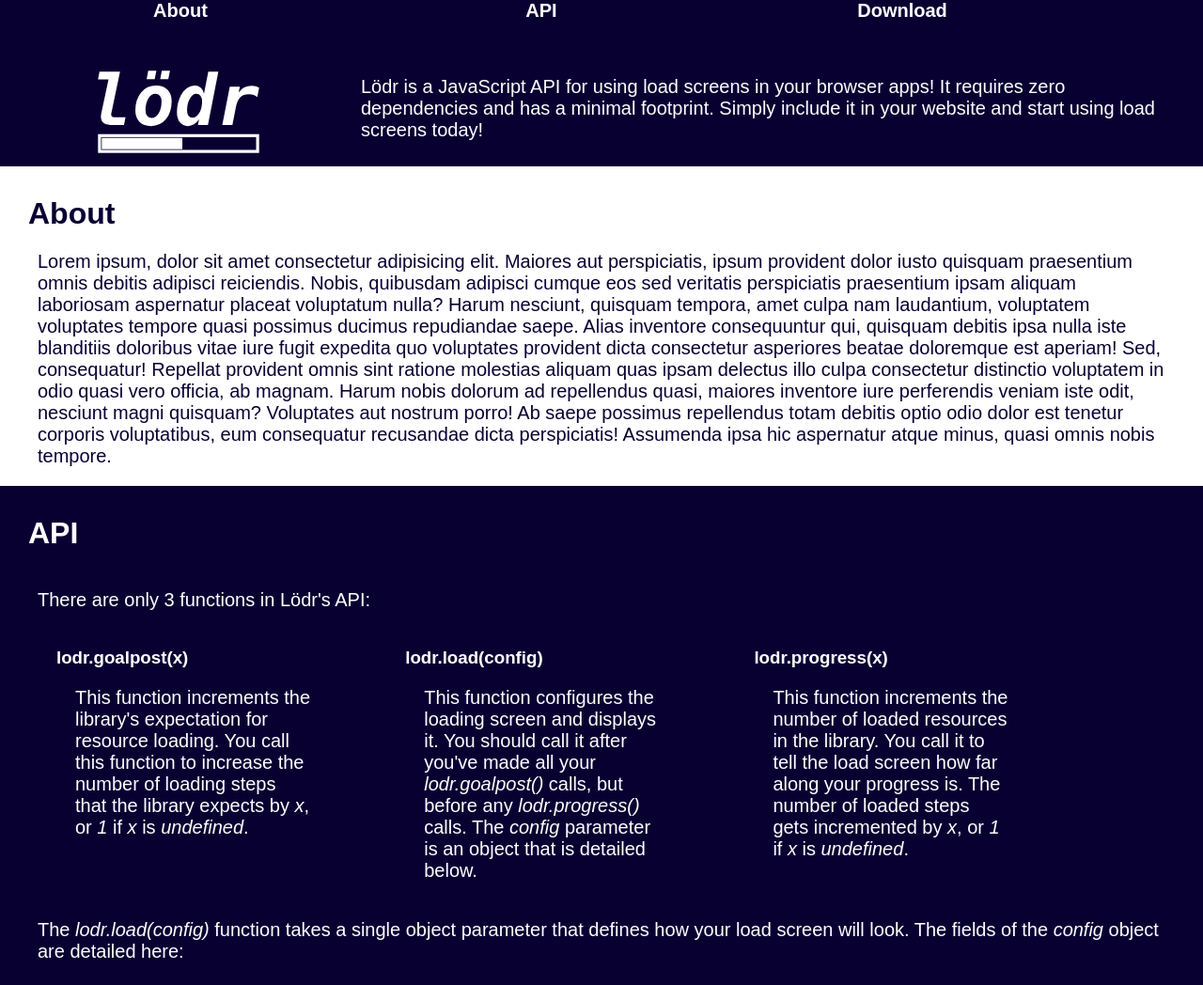
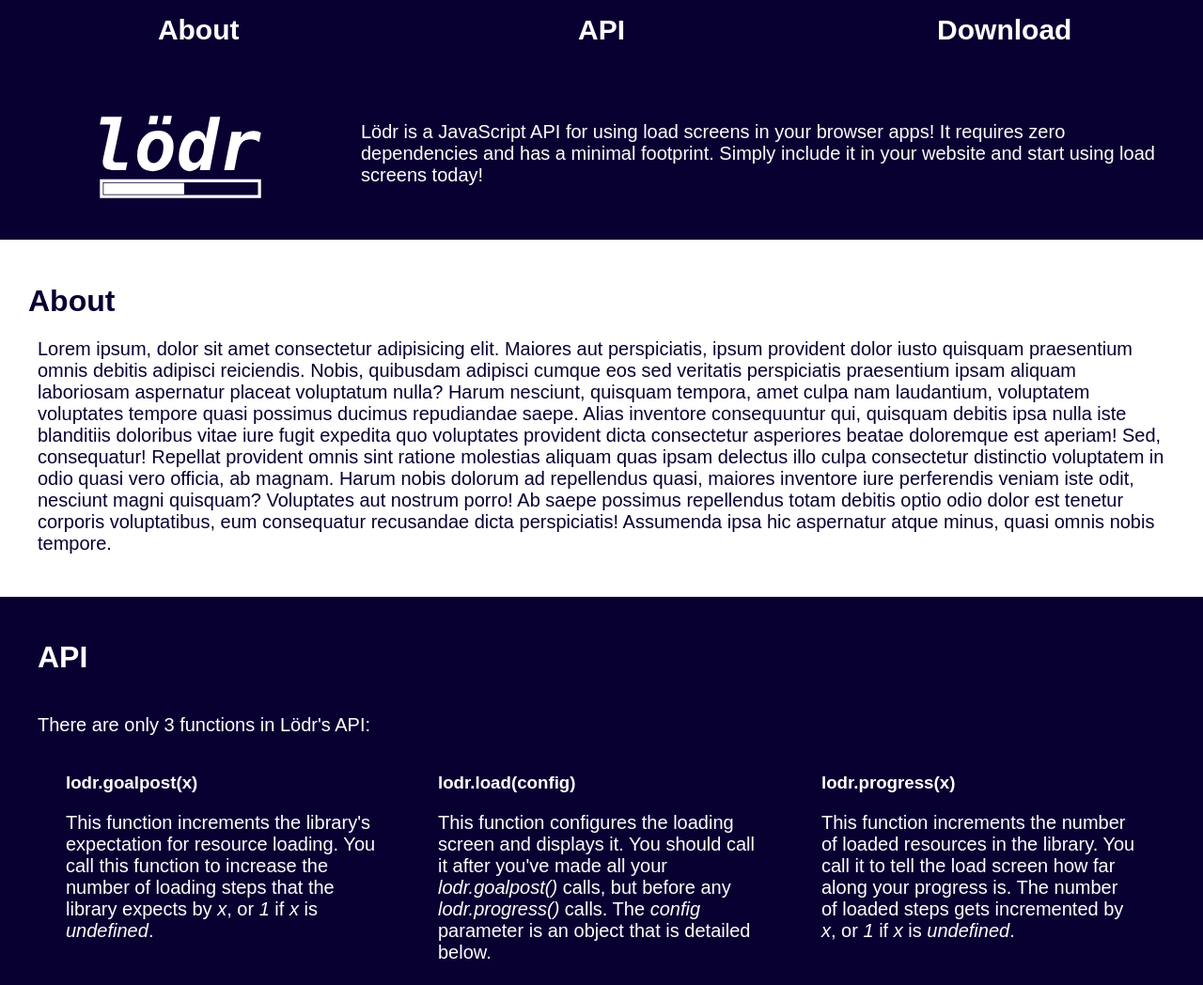
Before and after one commit to lugocorp/lodr, a plain HTML site: page index.html in a window 1280 px wide. Shown: the top 1048 px of the page at 94% size. Drawn offline with Linux system fonts and the light colour scheme.

Commit message:
Styling changes

```diff
--- a/css/style.css
+++ b/css/style.css
@@ -12,24 +12,26 @@ body {
   margin: 0;
 }
 
-/* ABOUT API  */
-
-.aboutapi {
+/* Header */
+.headers {
   display: grid;
-  grid-template-columns: 30% 30% 30%;
+  grid-template-columns: 33% 34% 33%;
   background-color: var(--dark-blue);
+  padding:15px 0;
 }
-
-.about-api {
-  background-color: var(--dark-blue);
-}
-
-.about-api h1 {
+.headers h1{
+  font-size:30px;
   margin-top: 0px;
   text-align: center;
   padding-bottom: 25px;
   color: var(--white);
-  font-size: 20px;
+}
+.headers a{
+  text-decoration:none;
+}
+.headers h1:hover{
+  text-decoration:underline;
+  cursor:pointer;
 }
 
 /* NAVIGATION  */
@@ -38,12 +40,14 @@ body {
   display: grid;
   grid-template-columns: 30% 70%;
   background-color: var(--dark-blue);
+  padding-bottom:30px;
 }
 
 .navigation .left-side img {
+  text-align: center;
+  display: block;
+  margin: auto;
   width: 200px;
-  padding-left: 90px;
-  text-align: center;
 }
 
 .navigation .right-side {
@@ -77,7 +81,7 @@ body {
 
 .about {
   background-color: var(--white);
-  padding-top: 10px;
+  padding: 25px 0;
 }
 
 .about h1 {
@@ -104,40 +108,35 @@ body {
 .api h1 {
   background-color: var(--dark-blue);
   color: var(--white);
-  padding-left: 30px;
 }
 
 .api {
   display: grid;
   background-color: var(--dark-blue);
-  padding-top: 10px;
-  padding-bottom: 10px;
+  padding: 25px 40px;
 }
 
 .api p {
   color: var(--white);
   font-size: 20px;
-  padding-left: 40px;
-  padding-right: 40px;
 }
 
 .api-data {
   display: grid;
-  grid-template-columns: 29% 29% 29%;
+  grid-template-columns: 33% 34% 33%;
+}
+
+.api-data .data{
+  padding:0 30px;
 }
 
 .api-data .data p {
   color: var(--white);
-  padding-left: 50px;
   font-size: 20px;
-  padding-left: 40px;
-  padding-right: 40px;
 }
 
 .api-data .data h3 {
   color: var(--white);
-  padding-left: 60px;
-  padding-right: 40px;
 }
 
 .api .api-list-data {
@@ -149,12 +148,6 @@ body {
 .api .api-list-data ul li p {
   color: var(--white);
   font-size: 20px;
-  padding-left: 40px;
-  padding-right: 40px;
-}
-
-.api-data .data .data-head {
-  padding-left: 80px;
 }
 
 @media only screen and (max-width: 750px) {
@@ -175,6 +168,7 @@ body {
 .download {
   /* background-color: var(--white); */
   display: grid;
+  padding:25px 0;
 }
 
 .download h1 {
@@ -184,14 +178,24 @@ body {
 
 .download-source {
   display: grid;
-  grid-template-columns: 30% 30% 30%;
+  grid-template-columns: 33% 34% 33%;
+}
+.download-source .download-info{
+  position:relative;
+  padding:30px 0;
 }
 
 .download-source .download-info img {
   width: 200px;
-  padding-left: 120px;
-  padding-bottom: 30px;
-  text-align: center;
+  margin: auto;
+  display:block;
+  position:relative;
+  top:50%;
+  transform:translateY(-50%);
+}
+
+.download-source .download-info img:hover{
+  cursor:pointer;
 }
 
 .download-source .download-info .download-img {
--- a/index.html
+++ b/index.html
@@ -3,19 +3,20 @@
     <meta charset="UTF-8" />
     <meta http-equiv="X-UA-Compatible" content="IE=edge" />
     <meta name="viewport" content="width=device-width, initial-scale=1.0" />
+    <script src="lodr.min.js"></script>
     <link rel="stylesheet" href="css/style.css" />
     <title>Lödr</title>
   </head>
   <body>
-    <div class="aboutapi">
+    <div class="headers">
       <div class="about-api">
-        <h1>About</h1>
+        <a href="#about"><h1>About</h1></a>
       </div>
       <div class="about-api">
-        <h1>API</h1>
+        <a href="#api"><h1>API</h1></a>
       </div>
       <div class="about-api">
-        <h1>Download</h1>
+        <a href="#download"><h1>Download</h1></a>
       </div>
     </div>
     <div class="navigation">
@@ -30,7 +31,7 @@
         </p>
       </div>
     </div>
-    <div class="about">
+    <div class="about" id="about">
       <h1>About</h1>
       <p>
         Lorem ipsum, dolor sit amet consectetur adipisicing elit. Maiores aut
@@ -53,7 +54,7 @@
       </p>
     </div>
 
-    <div class="api">
+    <div class="api" id="api">
       <h1>API</h1>
       <p>
         There are only 3 functions in Lödr's API:
@@ -114,17 +115,23 @@
         </ul>
       </div>
     </div>
-    <div class="download">
+    <div class="download" id="download">
       <h1>Download</h1>
       <div class="download-source">
         <div class="download-info">
-          <img class="download-img" src="res/github.svg" alt="" />
+          <a href="https://github.com/lugocorp/lodr">
+            <img class="download-img" src="res/github.svg" title="GitHub" />
+          </a>
         </div>
         <div class="download-info">
-          <img src="res/npm.svg.png" alt="" />
+          <a href="">
+            <img src="res/npm.svg.png" title="NPM" />
+          </a>
         </div>
         <div class="download-info">
-          <img class="download-img" src="res/download.jpg" alt="" />
+          <a href="lodr.min.js">
+            <img class="download-img" src="res/download.jpg" title="Download source" />
+          </a>
         </div>
       </div>
     </div>
```
